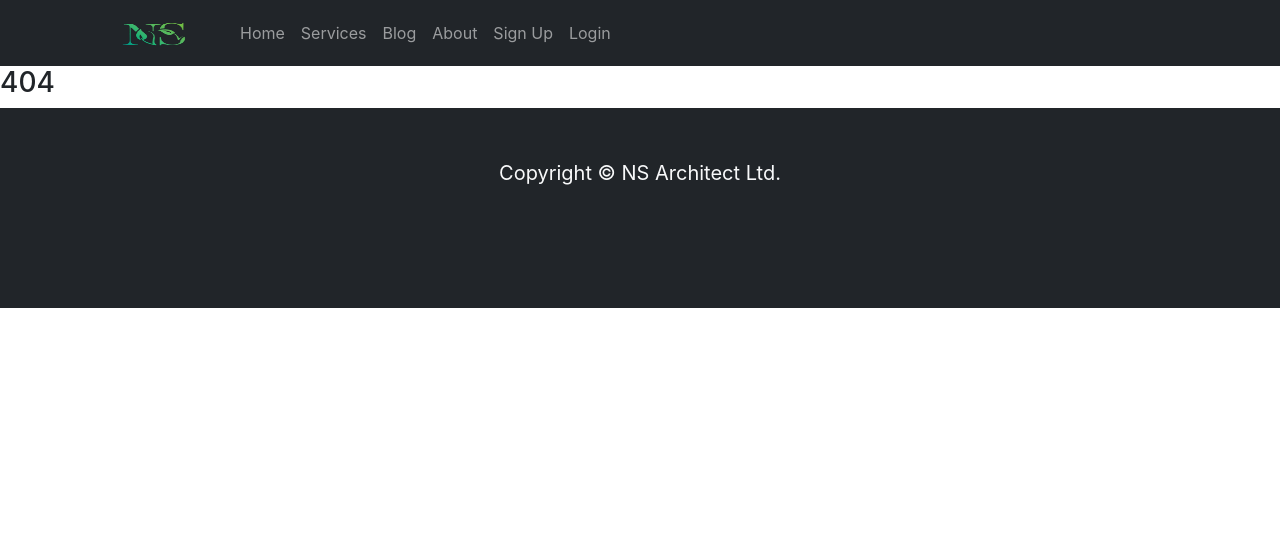
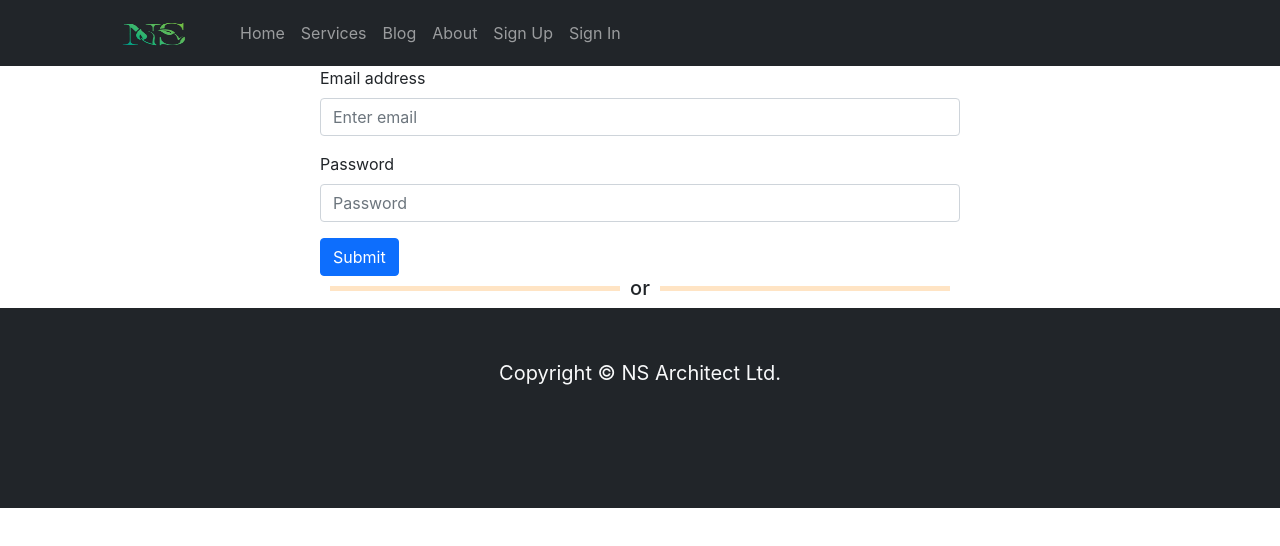
Before and after one commit to projit-1/projects-indipendent-service, a React (Create React App) app: page /signin in a window 1280 px wide. Before the commit this address had no page. Shown: the top 546 px of the page. Built offline with nearby package versions, Linux system fonts and the light colour scheme.

Commit message:
signin button added

```diff
--- a/src/App.js
+++ b/src/App.js
@@ -7,9 +7,9 @@ import Blog from './Pages/Blog/Blog';
 import Footer from './Pages/Footer/Footer';
 import Header from './Pages/Header/Header';
 import Home from './Pages/Home/Home';
-import Login from './Pages/Login/Login';
 import SignUp from './Pages/SignUp/SignUp';
 import NotFound from './Pages/NotFound/NotFound'
+import SignIn from './Pages/SignIn/SignIn';
 
 
 function App() {
@@ -23,7 +23,7 @@ function App() {
           <Route path='/services' element={<Home></Home>}></Route>
           <Route path='/about' element={<About></About>}></Route>
           <Route path='/blog' element={<Blog></Blog>}></Route>
-          <Route path='/login' element={<Login></Login>}></Route>
+          <Route path='/signin' element={<SignIn></SignIn>}></Route>
           <Route path='/signup' element={<SignUp></SignUp>}></Route>
           <Route path='*' element={<NotFound></NotFound>}></Route>
         </Routes>
--- a/src/Pages/Header/Header.js
+++ b/src/Pages/Header/Header.js
@@ -15,12 +15,14 @@ const Header = () => {
                     <Navbar.Toggle aria-controls="responsive-navbar-nav" />
                     <Navbar.Collapse id="responsive-navbar-nav">
                         <Nav className="me-auto">
-                            <Nav.Link href="home#home">Home</Nav.Link>
-                            <Nav.Link href="services#home">Services</Nav.Link>
+                            {/* <Nav.Link href="home#home">Home</Nav.Link>
+                            <Nav.Link href="services#home">Services</Nav.Link> */}
+                            <Nav.Link as={Link} to="home">Home</Nav.Link>
+                            <Nav.Link as={Link} to="services">Services</Nav.Link>
                             <Nav.Link as={Link} to="blog">Blog</Nav.Link>
                             <Nav.Link as={Link} to="about">About</Nav.Link>
                             <Nav.Link as={Link} to="signup">Sign Up</Nav.Link>
-                            <Nav.Link as={Link} to="login">Login</Nav.Link>
+                            <Nav.Link as={Link} to="signin">Sign In</Nav.Link>
                         </Nav>
                     </Navbar.Collapse>
                 </Container>
--- a/src/Pages/Home/Home.js
+++ b/src/Pages/Home/Home.js
@@ -28,7 +28,7 @@ const Home = () => {
                     <img className='w-100 my-5' src={bannerimg} alt="" />
                 </div>
             </div>
-            <div className="services">
+            <div id='#servises' className="services ">
                 <h2 className='text-center bg-dark text-light mt-1 py-2' >Our Services</h2>
                 <div className='row row-cols-3 w-100'>
 
--- /dev/null
+++ b/src/Pages/NotFound/NotFound.css
@@ -0,0 +1,5 @@
+.not-found img {
+    height: 400px;
+    width: 90%;
+    margin: 50px;
+}
--- a/src/Pages/NotFound/NotFound.js
+++ b/src/Pages/NotFound/NotFound.js
@@ -1,9 +1,11 @@
 import React from 'react';
+import image from '../../images/notfound.jpg'
+import './NotFound.css'
 
 const NotFound = () => {
     return (
-        <div>
-            <h3>404</h3>
+        <div className=' container my-5 mx-auto not-found'>
+            <img src={image} alt="" />
         </div>
     );
 };
--- a/src/Pages/Login/Login.js
+++ b/src/Pages/SignIn/SignIn.js
@@ -1,31 +1,33 @@
 import React from 'react';
 import { Button, Form } from 'react-bootstrap';
+import './signIn.css'
 
-const Login = () => {
+const SignIn = () => {
     return (
         <div>
             <Form className='w-50 mx-auto'>
                 <Form.Group className="mb-3" controlId="formBasicEmail">
                     <Form.Label>Email address</Form.Label>
                     <Form.Control type="email" placeholder="Enter email" />
-                    <Form.Text className="text-muted">
-                        We'll never share your email with anyone else.
-                    </Form.Text>
                 </Form.Group>
-
                 <Form.Group className="mb-3" controlId="formBasicPassword">
                     <Form.Label>Password</Form.Label>
                     <Form.Control type="password" placeholder="Password" />
                 </Form.Group>
                 <Form.Group className="mb-3" controlId="formBasicCheckbox">
-                    <Form.Check type="checkbox" label="Check me out" />
                 </Form.Group>
                 <Button variant="primary" type="submit">
                     Submit
                 </Button>
             </Form>
+            <div className='d-flex w-50 mx-auto'>
+                <div className=' sign w-100 '></div>
+                <div> <h5>or</h5></div>
+                <div className=' sign w-100'></div>
+            </div>
+
         </div>
     );
 };
 
-export default Login;
+export default SignIn;
--- /dev/null
+++ b/src/Pages/SignIn/signIn.css
@@ -0,0 +1,5 @@
+.sign {
+    height: 5px;
+    background-color: bisque;
+    margin: 10px;
+}
--- a/src/Pages/SignUp/SignUp.js
+++ b/src/Pages/SignUp/SignUp.js
@@ -6,19 +6,16 @@ const SignUp = () => {
         <div>
             <Form className='w-50 mx-auto'>
                 <Form.Group className="mb-3" controlId="formBasicEmail">
-                    <Form.Label>Email address</Form.Label>
+                    <Form.Label>Name *</Form.Label>
+                    <Form.Control type="text" placeholder="Your full name" />
+                    <Form.Label>Email address *</Form.Label>
                     <Form.Control type="email" placeholder="Enter email" />
-                    <Form.Text className="text-muted">
-                        We'll never share your email with anyone else.
-                    </Form.Text>
                 </Form.Group>
-
                 <Form.Group className="mb-3" controlId="formBasicPassword">
-                    <Form.Label>Password</Form.Label>
+                    <Form.Label>Password *</Form.Label>
                     <Form.Control type="password" placeholder="Password" />
-                </Form.Group>
-                <Form.Group className="mb-3" controlId="formBasicCheckbox">
-                    <Form.Check type="checkbox" label="Check me out" />
+                    <Form.Label>Confirm Password * </Form.Label>
+                    <Form.Control type="password" placeholder="Password" />
                 </Form.Group>
                 <Button variant="primary" type="submit">
                     Submit
```
Also changed, not shown: src/images/notfound.jpg (added).
